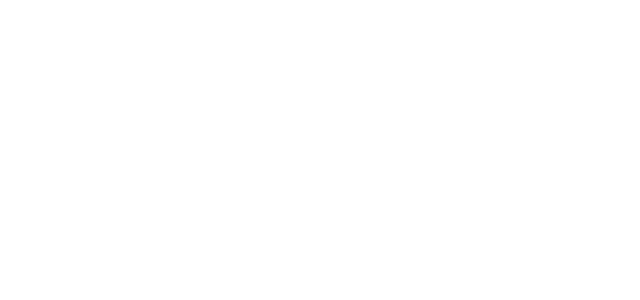
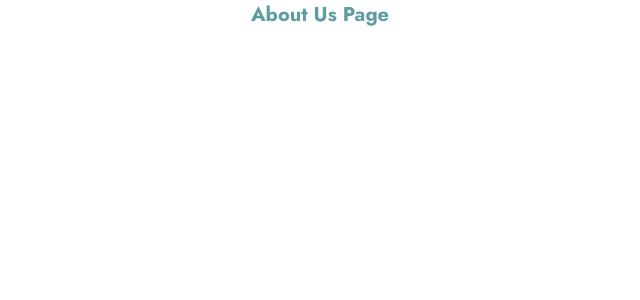
Before and after one commit to pt3002/PPL-Project, a React (Create React App) app in the folder Frontend/: page /aboutus in a window 1280 px wide. Shown: the top 300 px of the page, without its empty margins (320-960 px from the left). Built offline with nearby package versions, Linux system fonts and the light colour scheme.

Commit message:
linked about us and faqs to homepage

```diff
--- a/Frontend/src/App.js
+++ b/Frontend/src/App.js
@@ -5,6 +5,8 @@
 import HomePage from './Pages/HomePage/HomePage';
 import SignUpPage from './Pages/Sign-UpPage/SignUpPage';
 import LoginPage from './Pages/LoginPage/LoginPage';
+import FAQ from './Pages/FAQ/FAQ';
+import AboutUs from './Pages/AboutUs/AboutUs';
 
 const App = () => {
 
@@ -26,6 +28,12 @@
           <Route path="/signup">
             <SignUpPage />
           </Route>
+          <Route path="/faq">
+            <FAQ />
+          </Route>
+          <Route path="/aboutus">
+            <AboutUs />
+          </Route>
         </Switch>
       </Router>
 
--- /dev/null
+++ b/Frontend/src/Pages/AboutUs/AboutUs.css
@@ -0,0 +1,3 @@
+.a{
+    color:cadetblue;
+}
--- /dev/null
+++ b/Frontend/src/Pages/AboutUs/AboutUs.js
@@ -0,0 +1,11 @@
+import React from 'react';
+
+import './AboutUs.css';
+
+const AboutUs = () => {
+    return(
+        <h1 className="a">About Us Page</h1>
+    )
+}
+
+export default AboutUs;
--- /dev/null
+++ b/Frontend/src/Pages/FAQ/FAQ.css
@@ -0,0 +1,3 @@
+.a{
+    color:cadetblue;
+}
--- /dev/null
+++ b/Frontend/src/Pages/FAQ/FAQ.js
@@ -0,0 +1,11 @@
+import React from 'react';
+
+import './FAQ.css';
+
+const FAQ = () => {
+    return(
+        <h1 className="a">FAQ Page</h1>
+    )
+}
+
+export default FAQ;
--- a/Frontend/src/Pages/HomePage/HomePage.js
+++ b/Frontend/src/Pages/HomePage/HomePage.js
@@ -9,7 +9,7 @@
 
 import { NavLink } from "react-router-dom";
 
-const Navbar = () => {
+const HomePage = () => {
     const [showMediaIcons, setShowMediaIcons] = useState(false);
     return (
         <>
@@ -29,13 +29,13 @@
                     }>
                     <ul>
                         <li>
-                            <NavLink to="/">About Us</NavLink>
+                            <NavLink to="/aboutus">About Us</NavLink>
                         </li>
                         <li>
                             <NavLink to="#">Filter by</NavLink>
                         </li>
                         <li>
-                            <NavLink to="#">FAQs</NavLink>
+                            <NavLink to="/faq">FAQs</NavLink>
                         </li>
                         <li>
                             <NavLink to="#">Add</NavLink>
@@ -84,4 +84,4 @@
     );
 };
 
-export default Navbar;
+export default HomePage;
```
Also changed, not shown: 1 other file (tests, documents, lock files or other folders).
